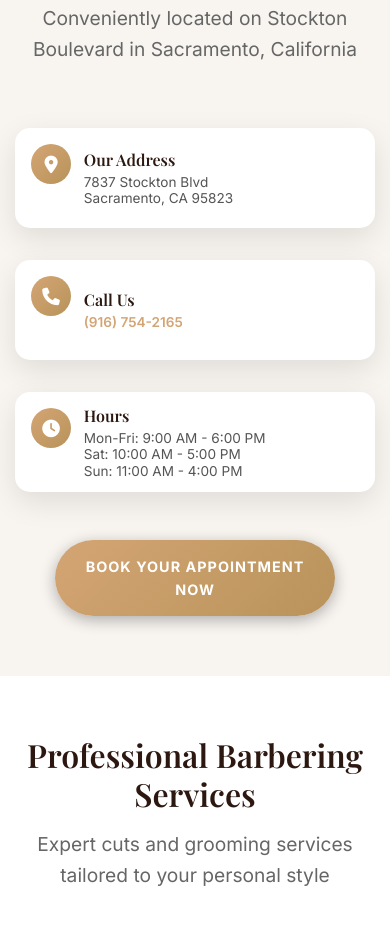
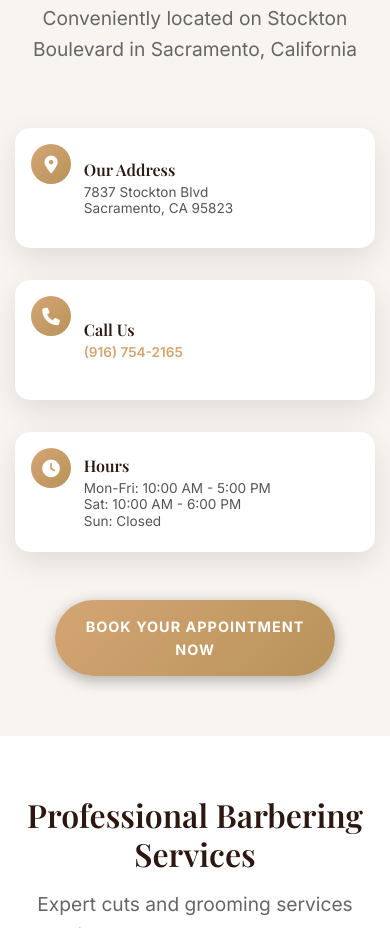
Before and after one commit to MarkTheCoderShark/aarins-barbershop-website, a plain HTML site: page index.html in a window 390 px wide. Shown: the part 860-1788 px from the top of the page. Drawn offline with nearby package versions, Linux system fonts and the light colour scheme.

Commit message:
Update business hours to new schedule
- Monday-Friday: 10:00 AM - 5:00 PM (was 9:00 AM - 6:00 PM)
- Saturday: 10:00 AM - 6:00 PM (was 10:00 AM - 5:00 PM)
- Sunday: Closed (was 11:00 AM - 4:00 PM)
- Updated JSON-LD schema markup to reflect new hours
- Removed Sunday from schema since now closed

```diff
--- a/assets/css/style.css
+++ b/assets/css/style.css
@@ -400,8 +400,8 @@ section:not(.hero) .btn-secondary:hover {
     align-items: flex-start;
     gap: 1.5rem;
     transition: transform 0.3s ease;
-    min-height: 140px;
-    height: 140px;
+    min-height: 160px;
+    height: 160px;
 }
 
 .location-card:hover {
@@ -973,8 +973,8 @@ section:not(.hero) .btn-secondary:hover {
     }
 
     .location-card {
-        height: 120px;
-        min-height: 120px;
+        height: 140px;
+        min-height: 140px;
         padding: 1.5rem;
         gap: 1rem;
     }
@@ -1061,8 +1061,8 @@ section:not(.hero) .btn-secondary:hover {
     }
 
     .location-card {
-        height: 100px;
-        min-height: 100px;
+        height: 120px;
+        min-height: 120px;
         padding: 1rem;
         gap: 0.8rem;
     }
--- a/index.html
+++ b/index.html
@@ -58,20 +58,14 @@
             {
                 "@type": "OpeningHoursSpecification",
                 "dayOfWeek": ["Monday", "Tuesday", "Wednesday", "Thursday", "Friday"],
-                "opens": "09:00",
-                "closes": "18:00"
+                "opens": "10:00",
+                "closes": "17:00"
             },
             {
                 "@type": "OpeningHoursSpecification",
                 "dayOfWeek": "Saturday",
                 "opens": "10:00",
-                "closes": "17:00"
-            },
-            {
-                "@type": "OpeningHoursSpecification",
-                "dayOfWeek": "Sunday",
-                "opens": "11:00",
-                "closes": "16:00"
+                "closes": "18:00"
             }
         ],
         "priceRange": "$$",
@@ -177,9 +171,9 @@
                         </div>
                         <div class="location-details">
                             <h3>Hours</h3>
-                            <p>Mon-Fri: 9:00 AM - 6:00 PM<br>
-                               Sat: 10:00 AM - 5:00 PM<br>
-                               Sun: 11:00 AM - 4:00 PM</p>
+                            <p>Mon-Fri: 10:00 AM - 5:00 PM<br>
+                               Sat: 10:00 AM - 6:00 PM<br>
+                               Sun: Closed</p>
                         </div>
                     </div>
                 </div>
```
